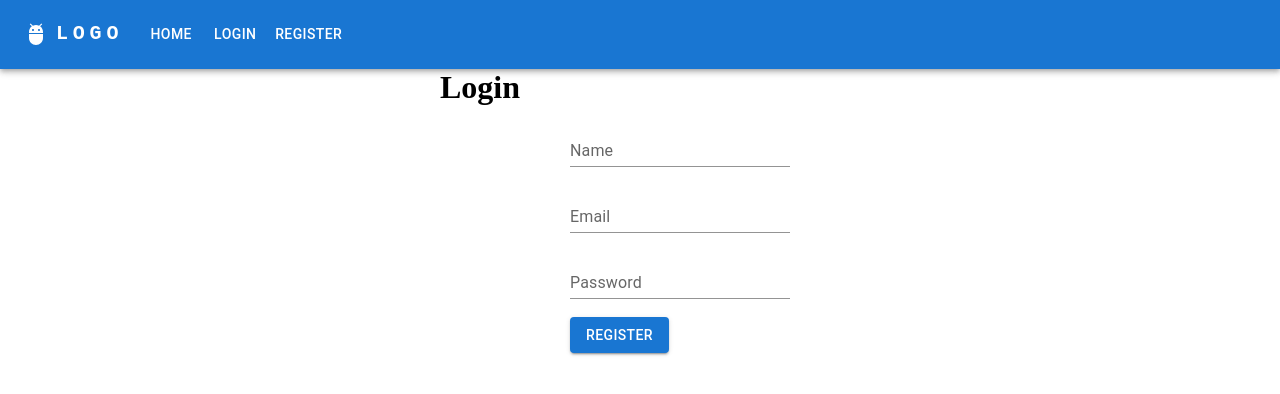
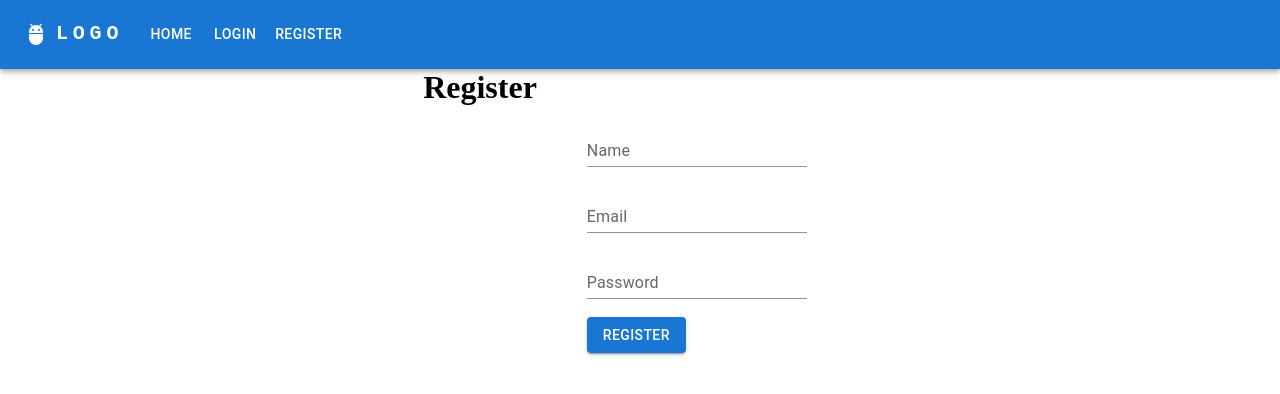
Before and after one commit to anus26/firebase, a React (Vite) app: page /register in a window 1280 px wide. Shown: the top 394 px of the page. Built offline with nearby package versions, Linux system fonts and the light colour scheme.

Commit message:
modified

```diff
--- a/src/Pages/Register/Register.jsx
+++ b/src/Pages/Register/Register.jsx
@@ -50,7 +50,7 @@ const Login = () => {
       justifyContent : 'center'
 
     }}>
-      <h1>Login</h1>
+      <h1>Register</h1>
 <div style={{
   display:'flex',
   justifyContent:'center',
```
